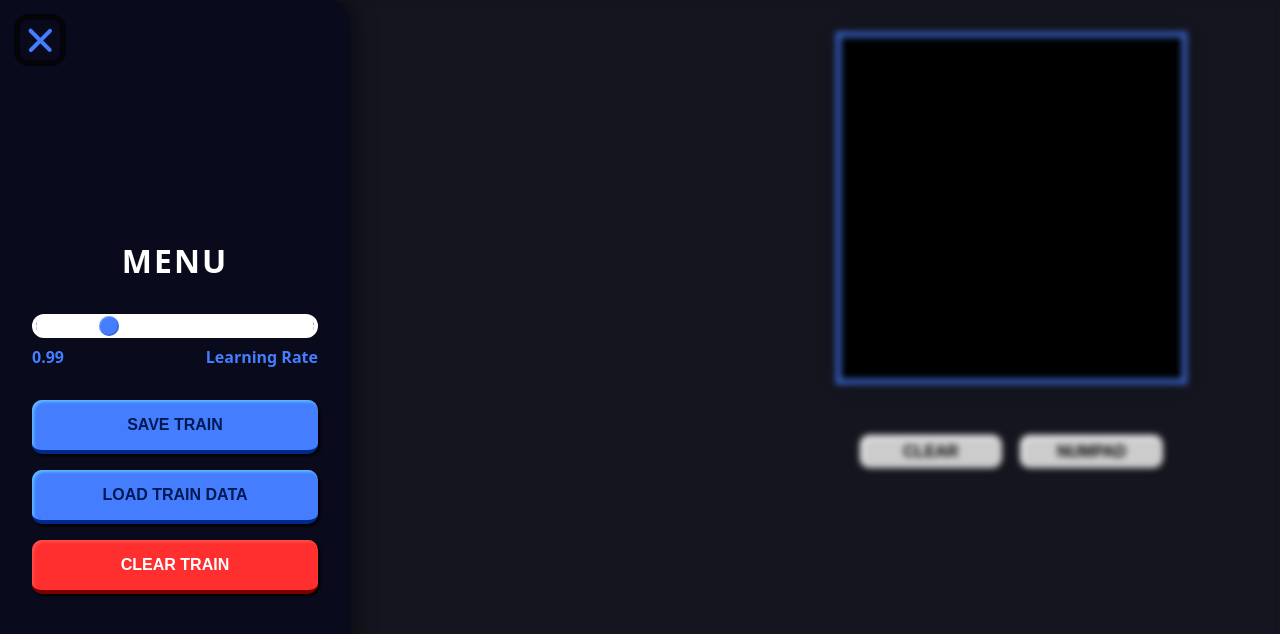
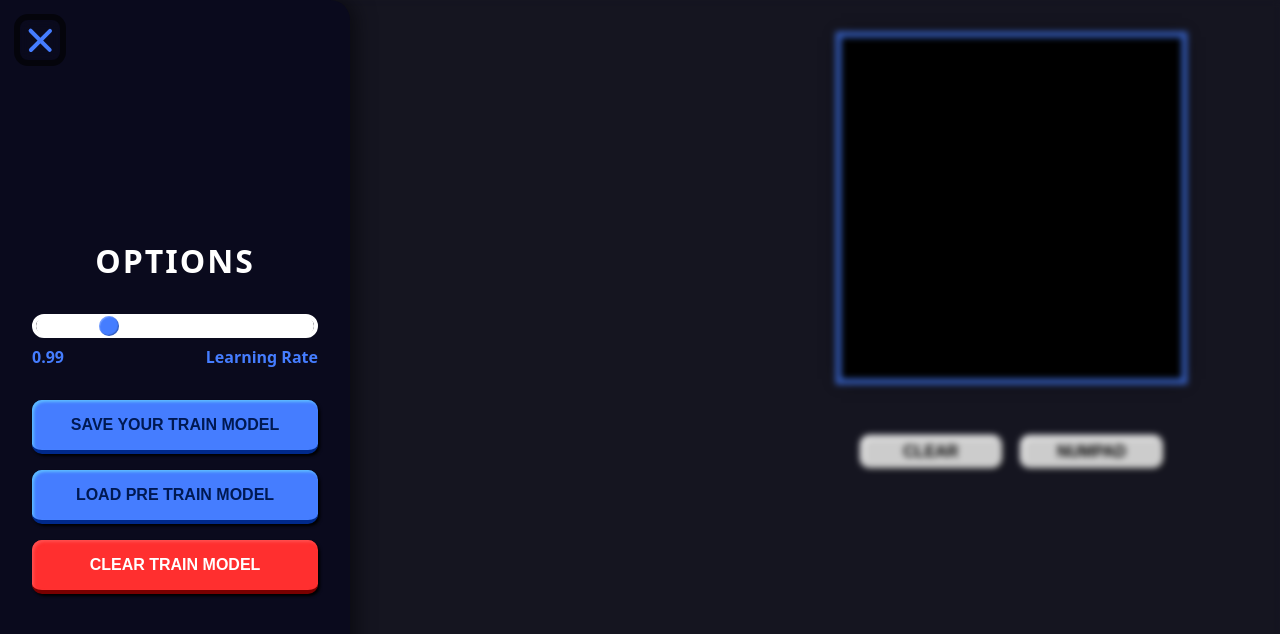
Before and after one commit to elsesourav/nn-number-rec, a plain HTML site: page index.html in a window 1280 px wide. Both pictures are taken after a click on the element 40 px from the left and 40 px from the top of the page. Drawn offline with Linux system fonts and the light colour scheme; no server answers.

Commit message:
update src, readme file

```diff
--- a/index.html
+++ b/index.html
@@ -4,7 +4,11 @@
       <meta charset="UTF-8" />
       <meta http-equiv="X-UA-Compatible" content="IE=edge" />
       <meta name="viewport" content="width=device-width, initial-scale=1.0" />
-      <title>Number Recognize NN</title>
+      <!-- add theme color for mobile browser header -->
+      <meta name="theme-color" content="#151520" />
+      <!-- add favicon -->
+      <link rel="icon" href="./src/favicon.png" type="image/png" />
+      <title>Number Recognize Wasm</title>
       <link rel="stylesheet" href="css/style.css" />
 
       <script defer src="./wasmJs/wasm.js"></script>
@@ -21,7 +25,7 @@
       </div>
       <main>
          <div id="options">
-            <div class="title">MENU</div>
+            <div class="title">OPTIONS</div>
             <div class="ranges">
                <div class="row">
                   <!-- <label for="speed">Learning Rate</label> -->
@@ -43,13 +47,13 @@
                <input
                   type="button"
                   class="btn hover"
-                  value="SAVE TRAIN"
+                  value="SAVE YOUR TRAIN MODEL"
                   id="save"
                />
                <input
                   type="button"
                   class="btn hover"
-                  value="LOAD TRAIN DATA"
+                  value="LOAD PRE TRAIN MODEL"
                   id="load-json-btn"
                />
                <input
@@ -61,7 +65,7 @@
                <input
                   type="button"
                   class="btn hover"
-                  value="CLEAR TRAIN"
+                  value="CLEAR TRAIN MODEL"
                   id="reset"
                />
             </div>
```
Also changed, not shown: old/img0.png (renamed from img0.png), old/img1.png (renamed from img1.png), src/favicon.png (added), src/overview-img.jpeg (added), src/test-model-img.jpeg (added), 3 other files.
